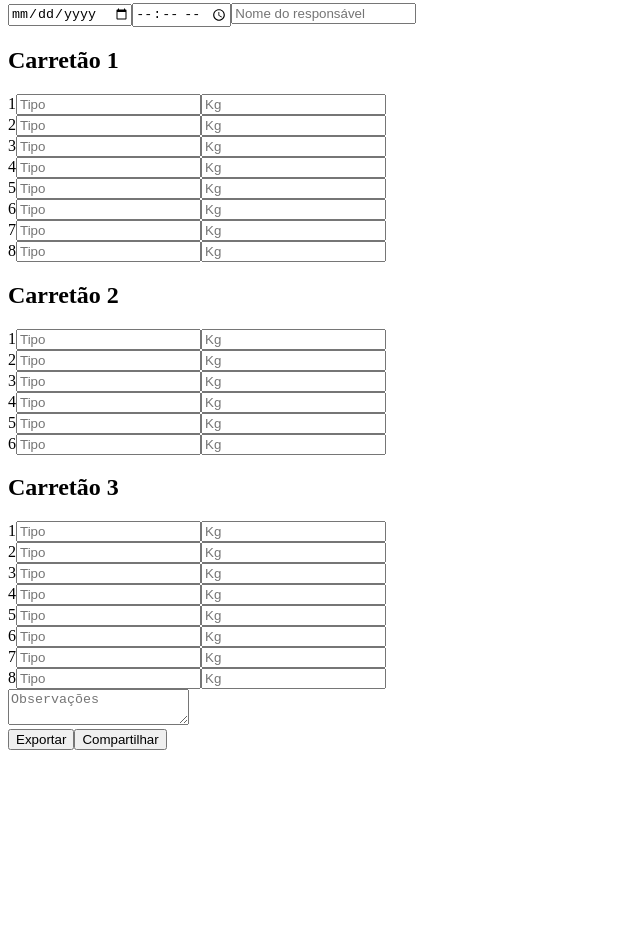
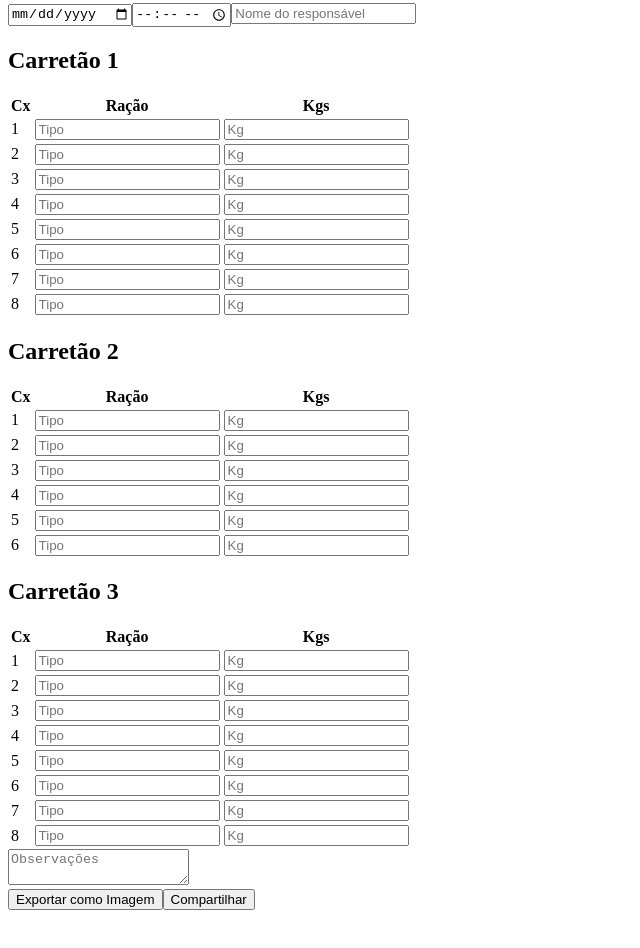
Before and after one commit to henriquetjfranco/BTJ-AQUA, a Next.js app: page / in a window 1280 px wide. Shown: the part 1080-2028 px from the top of the page, without its empty margins (0-640 px from the left). Built offline with nearby package versions, Linux system fonts and the light colour scheme.

Commit message:
Update index.js

```diff
--- a/pages/index.js
+++ b/pages/index.js
@@ -22,41 +22,102 @@ export default function FichaApp() {
     setFormData({ ...formData, [carretao]: updatedCarretao });
   };
 
+  const handleExport = async () => {
+    const ficha = document.getElementById("ficha-preview");
+    const canvas = await html2canvas(ficha);
+    const image = canvas.toDataURL("image/png");
+
+    const link = document.createElement("a");
+    link.href = image;
+    link.download = "ficha.png";
+    link.click();
+  };
+
+  const handleShare = async () => {
+    const ficha = document.getElementById("ficha-preview");
+    const canvas = await html2canvas(ficha);
+    const image = canvas.toDataURL("image/png");
+
+    if (navigator.share) {
+      try {
+        const response = await fetch(image);
+        const blob = await response.blob();
+        const file = new File([blob], "ficha.png", { type: "image/png" });
+
+        await navigator.share({
+          files: [file],
+          title: "Ficha Contagem Estoque Ração",
+          text: "Confira a ficha preenchida.",
+        });
+      } catch (error) {
+        console.error("Erro ao compartilhar:", error);
+      }
+    } else {
+      alert("Compartilhamento não suportado neste dispositivo");
+    }
+  };
+
   return (
-    <div className="p-4 max-w-2xl mx-auto text-center">
-      <img src="/BTJ.png" alt="BTJ Logo" className="w-48 mx-auto mb-2" />
-      <h1 className="text-2xl font-bold mb-4">Ficha Contagem Estoque Ração</h1>
-
-      <div className="grid grid-cols-3 gap-2 mb-4">
-        <input type="date" name="data" value={formData.data} onChange={handleChange} className="border p-2 w-full" placeholder="Data" />
-        <input type="time" name="hora" value={formData.hora} onChange={handleChange} className="border p-2 w-full" placeholder="Hora" />
-        <input type="text" name="responsavel" placeholder="Nome do responsável" value={formData.responsavel} onChange={handleChange} className="border p-2 w-full" />
+    <div className="p-4 max-w-lg mx-auto">
+      {/* LOGO BTJ */}
+      <div className="flex justify-center">
+        <img src="/BTJ.png" alt="BTJ Logo" className="w-[200px] h-auto" />
       </div>
 
+      <h1 className="text-xl font-bold mb-4 text-center">Ficha Contagem Estoque Ração</h1>
+
+      {/* CAMPOS DE DATA, HORA E RESPONSÁVEL */}
+      <div className="flex gap-2 mb-4">
+        <input type="date" name="data" value={formData.data} onChange={handleChange} className="border p-2 w-[100px]" />
+        <input type="time" name="hora" value={formData.hora} onChange={handleChange} className="border p-2 w-[100px]" />
+        <input type="text" name="responsavel" placeholder="Nome do responsável" value={formData.responsavel} onChange={handleChange} className="border p-2 w-[150px]" />
+      </div>
+
+      {/* CAMPOS DOS CARRETÕES */}
       {["carretao1", "carretao2", "carretao3"].map((carretao, idx) => (
         <div key={carretao} className="mb-4">
           <h2 className="text-lg font-semibold">Carretão {idx + 1}</h2>
-          <div className="grid grid-cols-3 gap-2">
-            {[...Array(carretao === "carretao2" ? 6 : 8)].map((_, i) => (
-              <div key={i} className="flex items-center space-x-2">
-                <span className="w-6">{i + 1}</span>
-                <input type="text" placeholder="Tipo" value={formData[carretao][i].racao} onChange={(e) => handleCarretaoChange(i, carretao, "racao", e.target.value)} className="border p-2 w-24" />
-                <input type="number" placeholder="Kg" value={formData[carretao][i].kgs} onChange={(e) => handleCarretaoChange(i, carretao, "kgs", e.target.value)} className="border p-2 w-20" />
-              </div>
-            ))}
-          </div>
+          <table className="border w-full">
+            <thead>
+              <tr>
+                <th className="border p-2">Cx</th>
+                <th className="border p-2 w-[100px]">Ração</th>
+                <th className="border p-2 w-[100px]">Kgs</th>
+              </tr>
+            </thead>
+            <tbody>
+              {[...Array(carretao === "carretao2" ? 6 : 8)].map((_, i) => (
+                <tr key={i}>
+                  <td className="border p-2 text-center">{i + 1}</td>
+                  <td className="border p-2">
+                    <input type="text" placeholder="Tipo" value={formData[carretao][i].racao} onChange={(e) => handleCarretaoChange(i, carretao, "racao", e.target.value)} className="border p-2 w-[100px]" />
+                  </td>
+                  <td className="border p-2">
+                    <input type="number" placeholder="Kg" value={formData[carretao][i].kgs} onChange={(e) => handleCarretaoChange(i, carretao, "kgs", e.target.value)} className="border p-2 w-[100px]" />
+                  </td>
+                </tr>
+              ))}
+            </tbody>
+          </table>
         </div>
       ))}
 
+      {/* CAMPO DE OBSERVAÇÕES */}
       <textarea name="observacao" placeholder="Observações" value={formData.observacao} onChange={handleChange} className="border p-2 w-full mb-4" />
 
-      <div className="flex justify-center space-x-4">
-        <button className="bg-blue-500 text-white px-4 py-2 rounded">Exportar</button>
-        <button className="bg-green-500 text-white px-4 py-2 rounded">Compartilhar</button>
+      {/* BOTÕES */}
+      <div className="flex gap-2">
+        <button onClick={handleExport} className="border p-2 w-1/2">Exportar como Imagem</button>
+        <button onClick={handleShare} className="border p-2 w-1/2">Compartilhar</button>
       </div>
 
-      <img src="/Peixe.png" alt="Peixe Logo" className="w-24 mx-auto mt-6" />
-      <p className="text-gray-700 mt-2">Fortalecer pessoas, pescando o melhor para nossos clientes</p>
+      {/* LOGO PEIXE */}
+      <div className="flex justify-center mt-6">
+        <img src="/Peixe.png" alt="Peixe BTJ" className="w-[150px] h-auto" />
+      </div>
+
+      {/* FRASE FINAL */}
+      <p className="text-center mt-4">Fortalecer pessoas, pescando o melhor para nossos clientes</p>
     </div>
   );
 }
```
